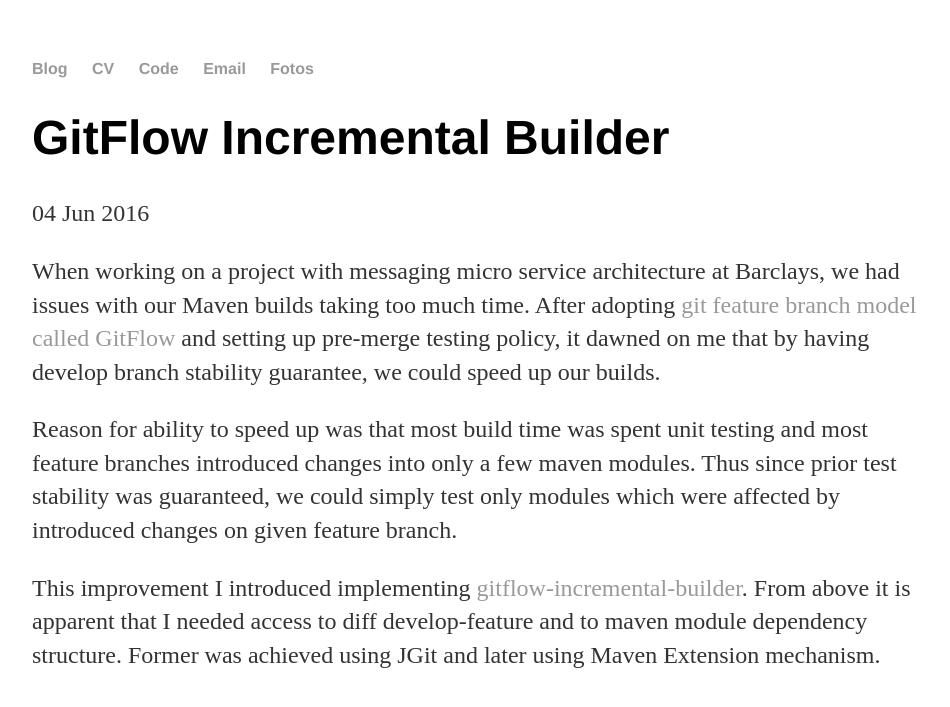
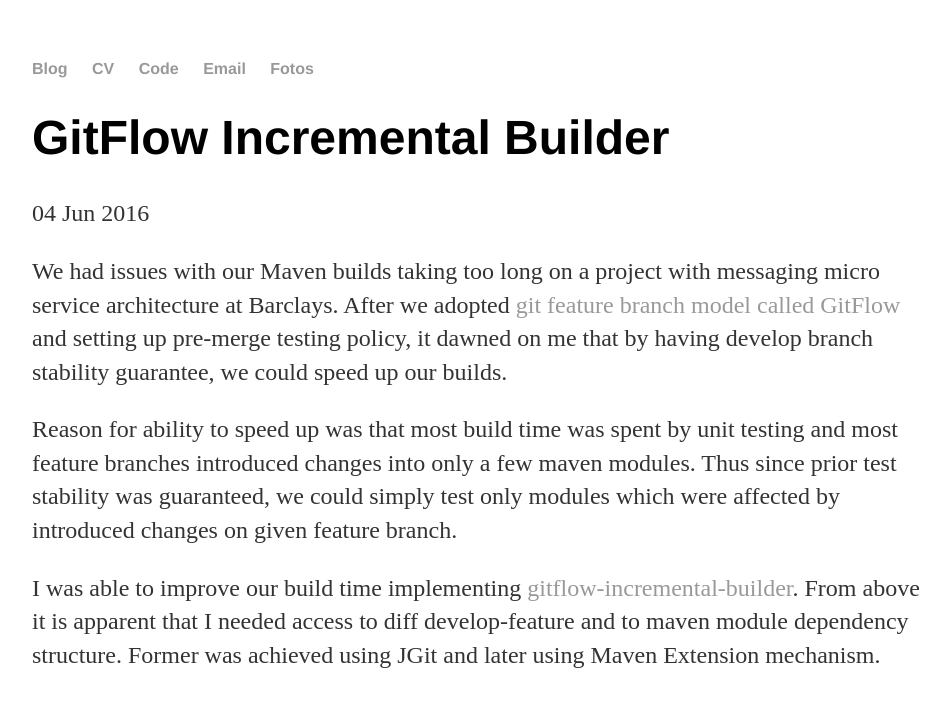
Before and after one commit to vackosar/vackosar.github.io, a Jekyll site: the page built from _posts/2016-06-04-GitFlow-Incremental-Builder.md, in a window 1280 px wide. Shown: the top 707 px of the page, without its empty margins (160-1110 px from the left). Built offline with Jekyll 4.4.1, drawn with Linux system fonts in a browser that asks for light colours.

Commit message:
Write GIB post.

```diff
--- a/_posts/2016-06-04-GitFlow-Incremental-Builder.md
+++ b/_posts/2016-06-04-GitFlow-Incremental-Builder.md
@@ -4,8 +4,8 @@
 date: 2016-06-04
 ---
 
-When working on a project with messaging micro service architecture at Barclays, we had issues with our Maven builds taking too much time. After adopting [git feature branch model called GitFlow](http://nvie.com/posts/a-successful-git-branching-model/) and setting up pre-merge testing policy, it dawned on me that by having develop branch stability guarantee, we could speed up our builds.
+We had issues with our Maven builds taking too long on a project with messaging micro service architecture at Barclays. After we adopted [git feature branch model called GitFlow](http://nvie.com/posts/a-successful-git-branching-model/) and setting up pre-merge testing policy, it dawned on me that by having develop branch stability guarantee, we could speed up our builds.
 
-Reason for ability to speed up was that most build time was spent unit testing and most feature branches introduced changes into only a few maven modules. Thus since prior test stability was guaranteed, we could simply test only modules which were affected by introduced changes on given feature branch.
+Reason for ability to speed up was that most build time was spent by unit testing and most feature branches introduced changes into only a few maven modules. Thus since prior test stability was guaranteed, we could simply test only modules which were affected by introduced changes on given feature branch.
 
-This improvement I introduced implementing [gitflow-incremental-builder](https://github.com/vackosar/gitflow-incremental-builder). From above it is apparent that I needed access to diff develop-feature and to maven module dependency structure. Former was achieved using JGit and later using Maven Extension mechanism.
+I was able to improve our build time implementing [gitflow-incremental-builder](https://github.com/vackosar/gitflow-incremental-builder). From above it is apparent that I needed access to diff develop-feature and to maven module dependency structure. Former was achieved using JGit and later using Maven Extension mechanism.
```
